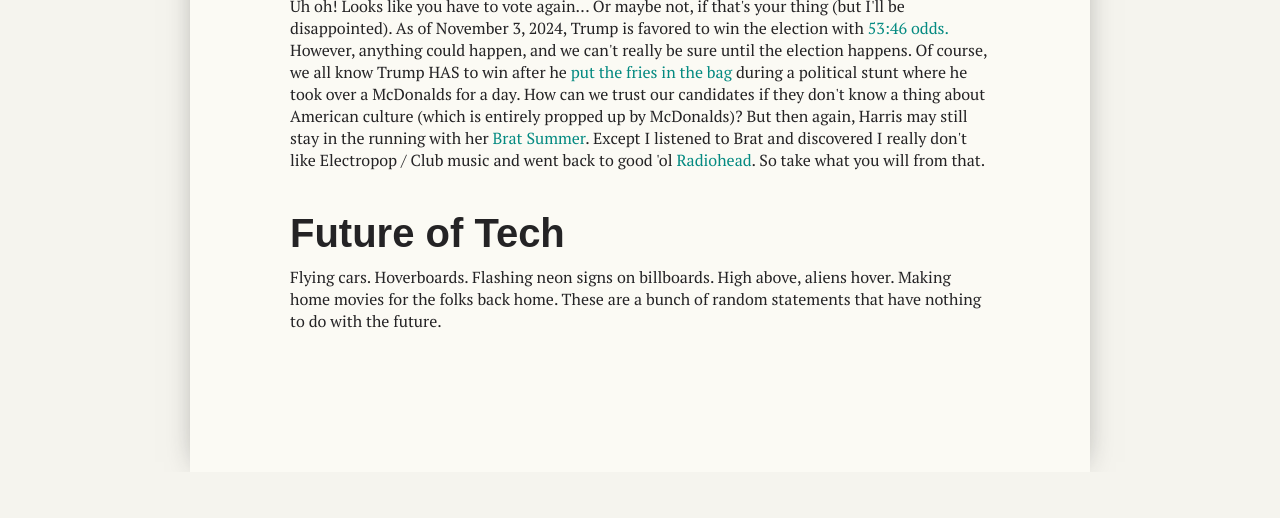
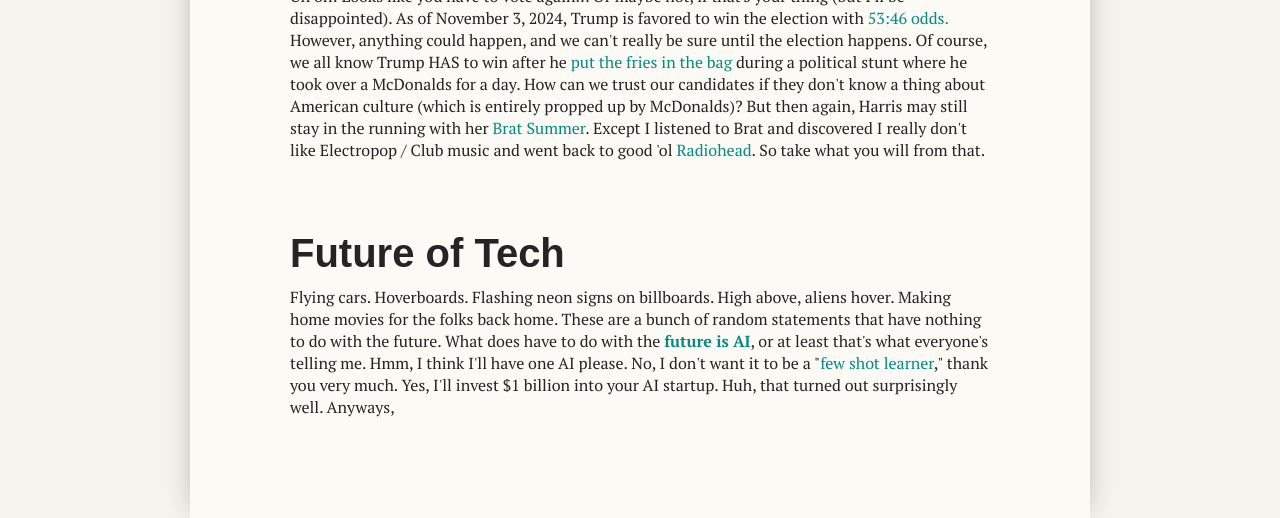
Before and after one commit to GreysonR/INFOTC-2830-NodeJS-1, a website: page public/index.html in a window 1280 px wide. Shown: the part 598-1116 px from the top of the page. Before the commit the page ends 1070 px from the top, so only its background shows below. Drawn offline with Linux system fonts and the light colour scheme; a web font is replaced by a local one.

Commit message:
i am losing my grip on reality
guess I gotta hangboard more?

```diff
--- a/public/index.html
+++ b/public/index.html
@@ -49,7 +49,7 @@
 			top: 0;
 		}
 
-		#content {
+		#main {
 			display: block;
 
 			background: var(--white);
@@ -63,10 +63,12 @@
 			height: min-content;
 		}
 
-		article {
-			margin-top: 30px;
-			margin-bottom: 40px;
+		#mandatoryFlexbox {
+			display: flex;
+			flex-direction: column;
+			row-gap: 60px;
 		}
+
 		h1 {
 			font-family: "Share", sans-serif;
 			font-weight: bold;
@@ -118,8 +120,9 @@
 	<!-- white font and black background -->
 	<nav>Greyson Rockwell</nav>
 
-	<div id="content">
+	<div id="main">
 		<div class="warning"><span class="highlight">WARNING:</span> This is a bunch of senseless rambling</div>
+		<div id="mandatoryFlexbox">
 			<article>
 				<!-- history -->
 				 <h1>History of HTML</h1>
@@ -141,8 +144,9 @@
 			<article>
 				<!-- future of tech -->
 				 <h1>Future of Tech</h1>
-			 Flying cars. Hoverboards. Flashing neon signs on billboards. High above, aliens hover. Making home movies for the folks back home. These are a bunch of random statements that have nothing to do with the future.
+				 Flying cars. Hoverboards. Flashing neon signs on billboards. High above, aliens hover. Making home movies for the folks back home. These are a bunch of random statements that have nothing to do with the future. What does have to do with the <b><a href="https://www.theverge.com/2019/11/7/20953040/openai-text-generation-ai-gpt-2-full-model-release-1-5b-parameters">future is AI</a></b>, or at least that's what everyone's telling me. Hmm, I think I'll have one AI please. No, I don't want it to be a "<a href="https://arxiv.org/abs/2005.14165">few shot learner</a>," thank you very much. Yes, I'll invest $1 billion into your AI startup. Huh, that turned out surprisingly well. Anyways,
 			</article>
+		</div>
 	</div>
 </body>
 </html>
```
Also changed, not shown: 1 other file. Lines whose indentation alone changed are shown as unchanged.
